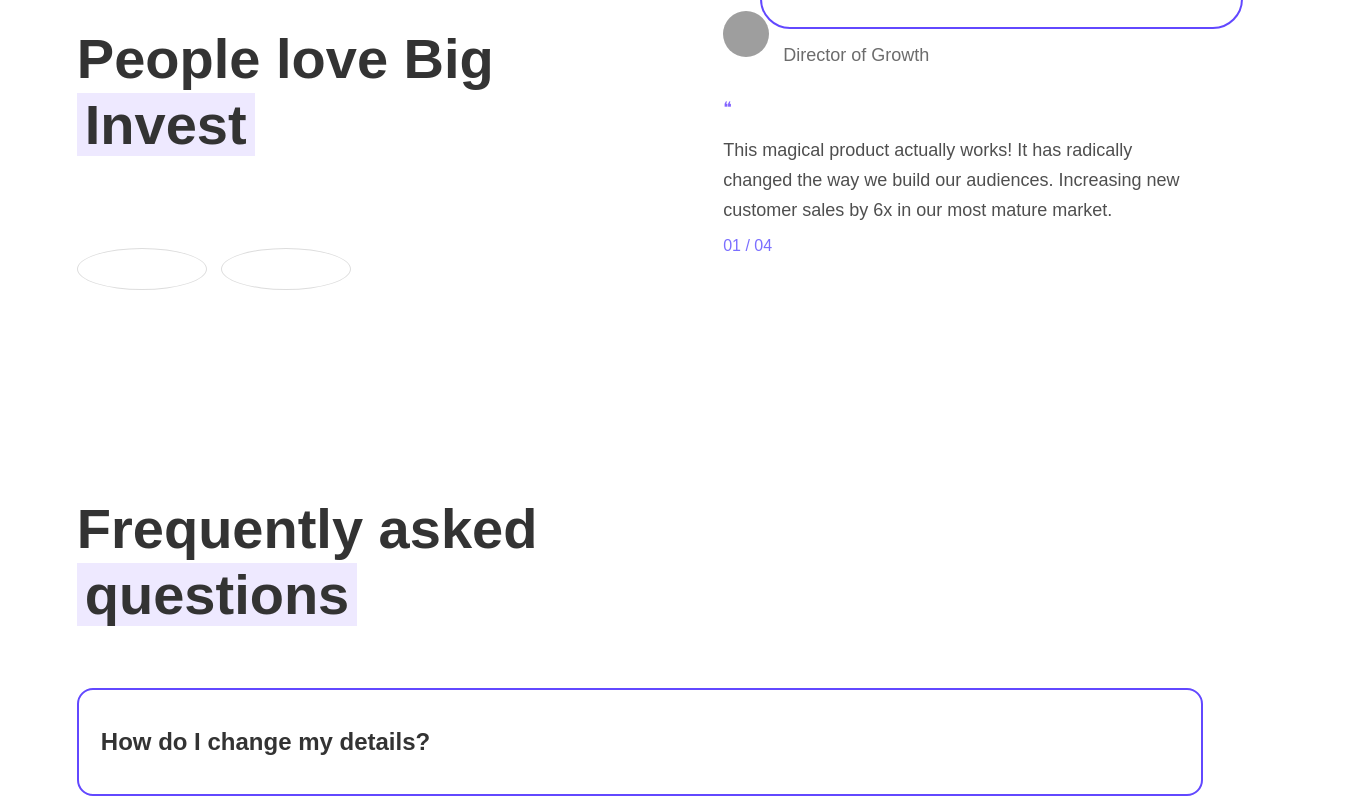
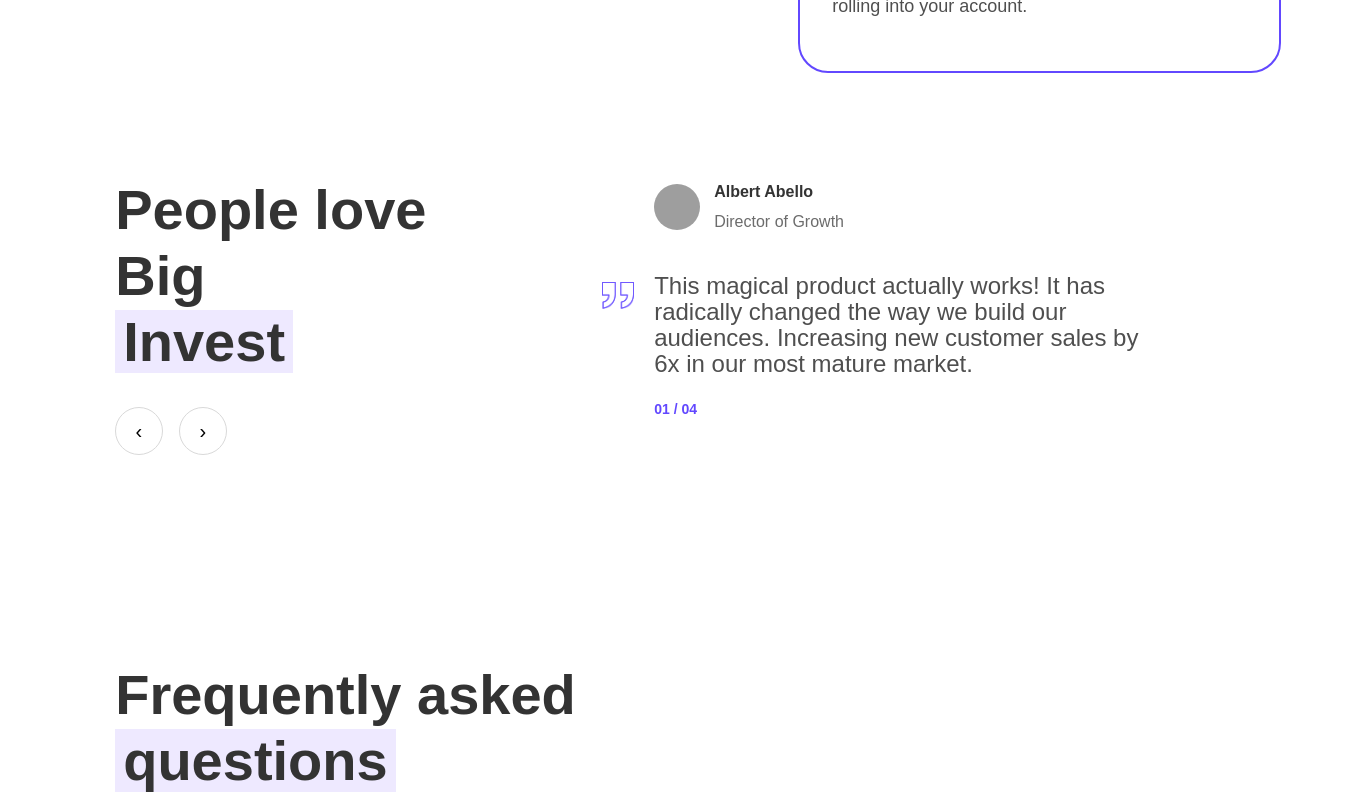
Before and after one commit to Serg-Vas/TradingApp, a Vue app: page / in a window 1280 px wide. Shown: the part 1780-2580 px from the top of the page, 1367 px wide, since content can reach past the window. Built offline with nearby package versions, Linux system fonts and the light colour scheme; grey boxes are pictures that could not be loaded.

Commit message:
fixed Header + Testimonials + Faq + contactUs

```diff
--- a/src/components/ContactUs.vue
+++ b/src/components/ContactUs.vue
@@ -30,16 +30,25 @@
       </p>
 
       <div class="info">
-        <p><strong>Phone:</strong><br />442038957261</p>
+        <div class="info-item">
+          <span class="info-label">Phone:</span>
+          <span class="info-value">442038957261</span>
+        </div>
 
-        <p><strong>Email:</strong><br />help@google.com</p>
+        <div class="info-item">
+          <span class="info-label">Email:</span>
+          <span class="info-value">help@google.com</span>
+        </div>
 
-        <p>
-          <strong>Address:</strong><br />
-          Trust Company Complex, Ajeltake Road, Ajeltake Island,
-          Majuro, Republic of the Marshall Islands, MH 96960
-        </p>
+        <div class="info-item">
+          <span class="info-label">Address:</span>
+          <span class="info-value">
+            Trust Company Complex, Ajeltake Road, Ajeltake Island,
+            Majuro, Republic of the Marshall Islands, MH 96960
+          </span>
+        </div>
       </div>
+
     </div>
 
     <div class="right">
@@ -59,60 +68,80 @@
   display: flex;
   align-items: flex-start;
   gap: 60px;
-}
-
-.title {
-  text-align: center;
+  flex-wrap: wrap;
 }
 
 .subtitle {
-  font-size: 16px;
-  color: #555;
   margin-bottom: 25px;
   max-width: 420px;
 }
 
 .small {
-  font-size: 14px;
-  color: #666;
+  font-size: 16px;
   margin-bottom: 25px;
 }
 
-.info p {
-  margin-bottom: 15px;
-  font-size: 15px;
-  color: #444;
+.info {
+  display: flex;
+  flex-direction: column;
+  gap: 16px;
+}
+
+.info-item {
+  display: flex;
+  flex-direction: column;
+  gap: 14px;
+}
+
+.info-label {
+  color: #333333;
+  font-weight: 600;
+  line-height: 16px;
+  font-family: "Museo Sans Cyrl", sans-serif;
+}
+
+.info-value {
+  font-weight: 400;
+  font-size: 16px;
+  line-height: 26px;
+  color: #4F4F4F;
 }
 
 .form {
   background: white;
-  border: 2px solid #a88fff;
+  border: 2px solid #6248FF;
   border-radius: 16px;
-  padding: 80px;
-  width: 100%;
-  max-width: 420px;
+  padding: clamp(20px, 6vw, 80px);
+  width: clamp(280px, 60vw, 600px);
+  margin: 0 auto;
   display: flex;
   flex-direction: column;
   align-items: center;
-  gap: 18px;
+  gap: clamp(12px, 2vw, 20px);
+  box-sizing: border-box;
+  flex-shrink: 1;
+  min-width: 0;
 }
+
 
 input,
 textarea {
-  width: 100%;
+  width: clamp(248px, 95%, 420px);
   border: 1px solid #E0E0E0;
   /* background: #fafafa; */
   border-radius: 8px;
-  padding: 12px 14px;
+  padding: 12px clamp(8px, 2vw, 16px);
   font-size: 16px;
   outline: none;
   transition: 0.2s;
   font-family: 'Montserrat', sans-serif;
+  line-height: 26px;
+  /* margin: 10px 0; */
 }
 
 input:focus,
 textarea:focus {
-  border-color: #8c6bff;
+  border-color: #6248FF;
   background: #fff;
 }
 
@@ -121,22 +150,12 @@
   resize: none;
 }
 
-.btn {
-  margin-top: 10px;
-  width: 130px;
-  align-self: center;
-  background: #6d47ff;
-  color: white;
-  font-size: 15px;
-  padding: 10px 0;
-  border: none;
-  border-radius: 30px;
-  cursor: pointer;
-  transition: 0.25s;
-  letter-spacing: 0.5px;
+.btn{
+  margin-inline: auto;
+  display: block;
 }
 
 .btn:hover {
-  background: #5b34ef;
+  background: #6248FF;
 }
 </style>
--- a/src/components/Faq.vue
+++ b/src/components/Faq.vue
@@ -44,12 +44,7 @@
     </h2>
 
     <div class="faq-list">
-      <div
-        v-for="(item, i) in faqs"
-        :key="i"
-        class="faq-item"
-        :class="{ open: active === i }"
-      >
+      <div v-for="(item, i) in faqs" :key="i" class="faq-item" :class="{ open: active === i }">
         <div class="faq-header" @click="toggle(i)">
           <span>{{ item.title }}</span>
 
@@ -69,7 +64,9 @@
 </template>
 
 <style scoped>
-
+.faq {
+  flex-direction: column;
+}
 .title span {
   background: #eee9ff;
   padding: 0 8px;
@@ -84,7 +81,7 @@
 .faq-item {
   border: 2px solid #6248FF;
   border-radius: 16px;
-  padding: 18px 22px;
+  padding: clamp(6px, 2vw, 18px) clamp(8px, 3vw, 22px);
   cursor: pointer;
   transition: 0.25s;
 }
@@ -96,14 +93,20 @@
 .faq-header {
   font-size: 24px;
   font-weight: 600;
+  display: flex;
+  justify-content: space-between;
+  align-items: center;
 }
 
 .icon {
   border: none;
   background: none;
-  font-size: 24px;
+  font-size: 35px;
   font-weight: 300;
   cursor: pointer;
+  color: black;
+  user-select: none;
+  padding: clamp(0px, 1vw, 10px) clamp(0px, 1vw, 20px);
 }
 
 .faq-enter-from,
@@ -111,14 +114,22 @@
   opacity: 0;
   max-height: 0;
 }
+
 .faq-enter-to,
 .faq-leave-from {
   opacity: 1;
   max-height: 300px;
 }
+
 .faq-enter-active,
 .faq-leave-active {
   overflow: hidden;
   transition: all 0.25s ease;
 }
+
+@media (max-width: 320px) {
+  .faq-header {
+    font-size: 18px;
+  }
+}
 </style>
--- a/src/components/Header.vue
+++ b/src/components/Header.vue
@@ -65,10 +65,10 @@
 header {
     display: flex;
     align-items: center;
-    justify-content: space-between;
+    justify-content: space-evenly;
     height: 80px;
     width: 100%;
-    padding-inline: clamp(20px, 4vw, 120px);
+    /* padding-inline: clamp(20px, 4vw, 120px); */
     background-color: #fff;
     box-sizing: border-box;
 }
--- a/src/components/Steps.vue
+++ b/src/components/Steps.vue
@@ -103,6 +103,9 @@
 </template>
 
 <style scoped>
+.getting-started {
+  flex-direction: column;
+}
 
 .title span {
   background: #ece8ff;
--- a/src/components/Testimonilals.vue
+++ b/src/components/Testimonilals.vue
@@ -40,54 +40,81 @@
 
 <template>
   <section class="testimonials">
+
     <div class="left">
       <h2 class="title">
         People love Big<br />
         <span>Invest</span>
       </h2>
 
-      <div class="controls">
+      <!-- КНОПКИ ДЛЯ ДЕСКТОПА -->
+      <div class="controls controls-left">
         <button @click="prev">‹</button>
         <button @click="next">›</button>
       </div>
     </div>
 
+<div class="right-wrapper">
+
+  <!-- LEFТ QUOTE (ДЕСКТОП) -->
+  <div class="quote-desktop">
+    <img src="/public/images/quotationMark.png" alt="">
+  </div>
+
+  <button class="arrow arrow-left" @click="prev">‹</button>
+
   <div class="right">
+
     <div class="user">
       <img :src="testimonials[index].img" />
-        <div>
+      <div class="user-info">
         <h4>{{ testimonials[index].name }}</h4>
         <p class="role">{{ testimonials[index].role }}</p>
       </div>
     </div>
 
-      <div class="quote">❝</div>
+    <!-- MOBILE QUOTE -->
+    <div class="quote-mobile">
+      <img src="/public/images/quotationMark.png" alt="">
+    </div>
 
-      <p class="text">
-        {{ testimonials[index].text }}
-      </p>
+    <p class="text">{{ testimonials[index].text }}</p>
 
     <div class="count">
-        {{ String(index + 1).padStart(2, "0") }} /
-        {{ String(testimonials.length).padStart(2, "0") }}
+      {{ String(index + 1).padStart(2, '0') }} /
+      {{ String(testimonials.length).padStart(2, '0') }}
     </div>
+
   </div>
+
+  <button class="arrow arrow-right" @click="next">›</button>
+
+</div>
+
+
+
+
   </section>
+
 </template>
 
 <style scoped>
-
 .testimonials {
   display: flex;
-  justify-content: space-between;
+  justify-content: space-evenly;
   align-items: flex-start;
-  gap: 60px;
+  gap: clamp(40px, 6vw, 80px);
+  margin-top: clamp(80px, 12vw, 220px);
 }
 
 .left {
   display: flex;
   flex-direction: column;
-  gap: 30px;
+  gap: 32px;
+}
+
+.title {
+  margin: 0;
 }
 
 .title span {
@@ -97,31 +124,51 @@
 
 .controls {
   display: flex;
-  gap: 14px;
+  gap: 16px;
 }
 
-.controls button {
-  width: 38px;
-  height: 38px;
-  border-radius: 50%;
-  border: 1px solid #ddd;
-  background: #fff;
-  cursor: pointer;
+h4,
+.role {
+  margin: 0;
+  line-height: 30px;
 }
 
-.controls button:hover {
-  background: #f0efff;
+button {
+  width: 48px !important;
+  height: 48px !important;
+  border-radius: 50%;
+  border: 1.5px solid #d9d9d9;
+  background: white;
+  cursor: pointer;
+  font-size: 20px;
+  line-height: 0;
+  color: black;
+  display: flex;
+  justify-content: center;
+  align-items: center;
+  transition: 0.25s;
+  padding: 0;
+}
+
+button:focus {
+  border-color: #6248ff;
+}
+
+button:hover {
+  border-color: #6248FF;
 }
 
 .right {
-  max-width: 480px;
+  max-width: 520px;
+  display: flex;
+  flex-direction: column;
 }
 
 .user {
   display: flex;
   align-items: center;
   gap: 14px;
-  margin-bottom: 10px;
+  margin-bottom: 12px;
 }
 
 .user img {
@@ -132,19 +179,130 @@
 
 .role {
   color: #6c6c6c;
+  font-size: 16px;
 }
 
-.quote {
-  color: #8364ff;
-  margin: 8px 0;
+.right-wrapper {
+  display: flex;
+  align-items: center;
+  gap: 20px;
+}
+
+.quote-desktop img,
+.quote-mobile img {
+  width: 32px;
+  height: 32px;
+  object-fit: contain;
+  opacity: 0.9;
+  filter: drop-shadow(0px 0px 0px #6248FF);
 }
 
 .text {
-  margin-bottom: 12px;
+  font-size: 24px;
+  line-height: 26px;
 }
 
 .count {
-  color: #7b6fff;
+  color: #6248FF;
+  font-weight: 600;
+  font-size: 14px;
+}
+
+.quote-mobile {
+  display: none;
+}
+
+.quote-desktop {
+  display: block;
+}
+
+.controls-left {
+  display: flex;
+}
+
+.arrow {
+  display: none;
+}
+
+@media (max-width: 768px) {
+  .testimonials {
+    flex-direction: column;
+    align-items: stretch;
+    text-align: left;
+    gap: 40px;
+  }
+
+  .left {
+    align-items: flex-start;
+    text-align: left;
+    width: 100%;
+  }
+
+  .title {
+    text-align: left;
+    width: 100%;
+  }
+
+  .controls-left {
+    display: none;
+  }
+
+  .arrow {
+    display: flex;
+    flex-shrink: 0 !important;
+  }
+
+  .right-wrapper {
+    width: 100%;
+    display: flex;
+    flex-direction: row;
+    justify-content: space-between;
+    align-items: center;
+    gap: 12px;
+    text-align: center;
+  }
+
+  .right {
+    flex: 1;
+    display: flex;
+    flex-direction: column;
+    align-items: center;
+    text-align: center;
+    width: 100%;
+  }
+
+  .user {
+    justify-content: center;
+    flex-direction: column;
+    order: 1;
+  }
+
+  .quote-desktop {
+    display: none;
+  }
+
+  .quote-mobile {
+    display: block;
+    order: 2;
+  }
+
+  .text {
+    order: 3;
+    text-align: center;
+    font-size: 20px;
+    width: 100%;
+  }
+
+  .count {
+    order: 4;
+    text-align: center;
+    width: 100%;
+  }
+}
+@media (max-width: 320px) {
+  .right-wrapper{
+    align-items: flex-end;
+  }
 }
 
 </style>
--- a/src/components/TradingIntro.vue
+++ b/src/components/TradingIntro.vue
@@ -32,22 +32,15 @@
   max-width: 483px;
 }
 
-/* .image-container {
-  flex: 1 1 400px;
-  text-align: right;
-} */
-
 .image-container img {
   width: 100%;
-  max-width: 482px;
-  min-width: 200px;
+  max-width: 600px; /* можешь поставить больше */
   height: auto;
 }
 
 /*728px*/
 @media (max-width: 768px) {
   .trading-intro {
-    padding: 50px 40px;
     text-align: center;
     gap: 32px;
   }
@@ -68,7 +61,6 @@
 /*320px*/
 @media (max-width: 320px) {
   .trading-intro {
-    padding: 40px 24px;
     gap: 24px;
   }
 
--- a/src/main.css
+++ b/src/main.css
@@ -80,10 +80,21 @@
 }
 
 section {
-  padding-inline: clamp(20px, 6vw, 300px) !important;
-  padding-block: clamp(40px, 8vw, 80px);
+  padding-inline: clamp(20px, 9vw, 200px);
+  padding-block: clamp(10px, 8vw, 80px);
   position: relative;
+  display: flex;
   justify-content: space-evenly;
+}
+
+header
+{
+  padding-inline: clamp(20px, 4vw, 200px);
+}
+
+footer{
+  padding-inline: clamp(20px, 9vw, 200px);
+  padding-block: clamp(10px, 8vw, 40px);
 }
 
 .violet {
@@ -94,21 +105,32 @@
   .violet {
     flex-direction: column !important;
     align-items: center !important;
-    /* padding: 50px 100px !important; */
   }
+
   section {
-    /* padding: 40px 20px !important; */
+    padding: 40px 20px !important;
+  }
+  footer{
+    padding: 40px 20px !important;
+  }
+
+  .violet .title {
+    text-align: center;
   }
 }
 
 @media (max-width: 320px) {
   section {
-    /* padding: 20px 10px !important; */
+    padding: 20px 10px !important;
   }
+
   .title {
     font-size: 40px !important;
     line-height: 44px !important;
     text-align: left !important;
     /* margin-bottom: 40px !important; */
   }
+  footer{
+    padding: 20px 10px !important;
+  }
 }
```
Also changed, not shown: public/images/quotationMark.png (added), todo.txt. Lines whose indentation alone changed are shown as unchanged.
